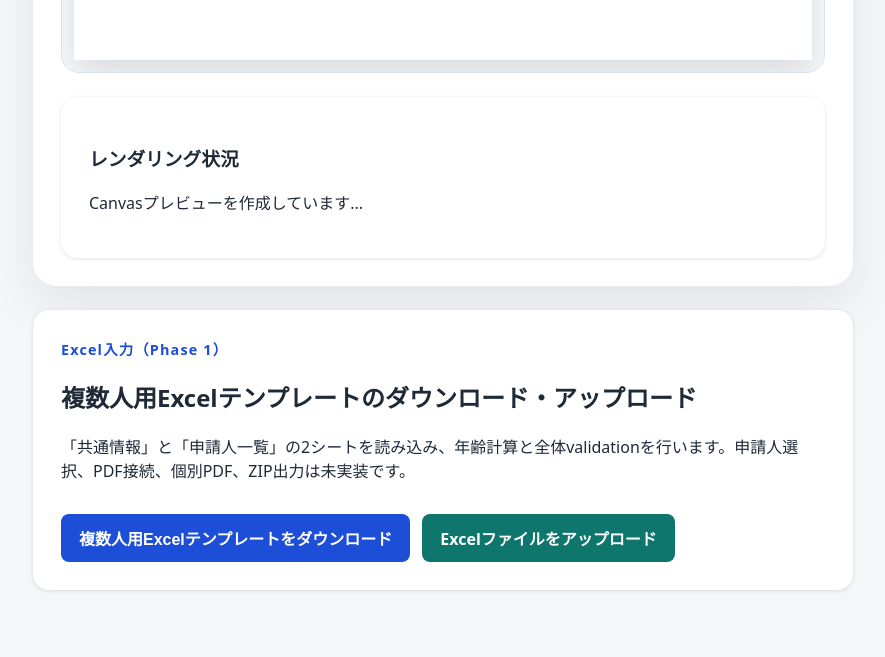
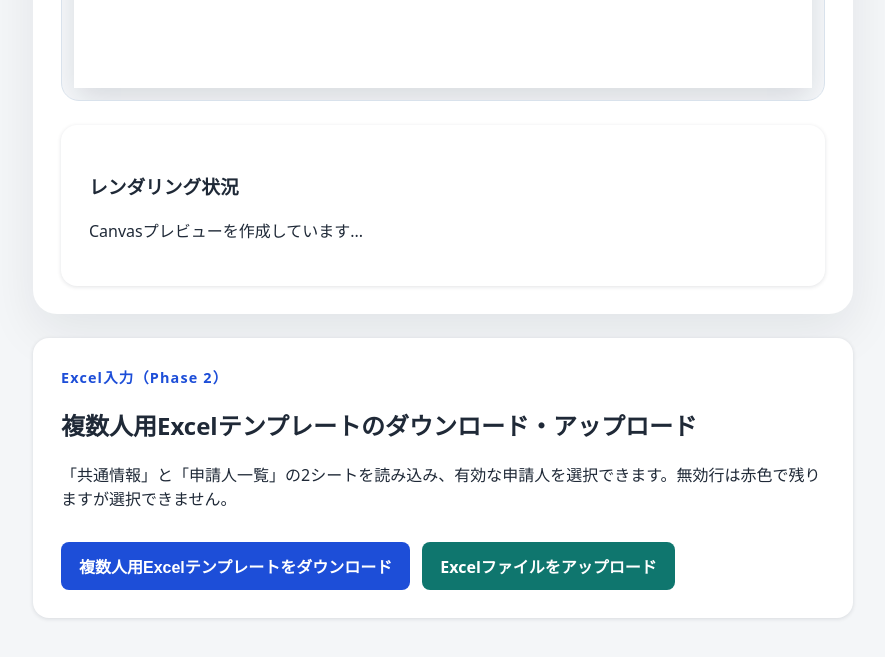
Before and after one commit to Steveston147/visa_shohei, a Next.js app: page / in a window 1280 px wide. Shown: the part 1583-2240 px from the top of the page, without its empty margins (197-1082 px from the left). Built offline with nearby package versions, Linux system fonts and the light colour scheme; a web font is replaced by a local one.

Commit message:
Connect selected applicant to PDF preview and export

```diff
--- a/src/app/page.tsx
+++ b/src/app/page.tsx
@@ -1,8 +1,10 @@
 'use client';
 
 import { useEffect, useRef, useState, type ChangeEvent } from 'react';
-import type { BatchParseResult, ValidationIssue } from '../domain/batchApplicant';
-import { fixedInvitationReasonSample, invitationReasonDownloadBaseName } from '../domain/invitationReasonData';
+import type { BatchApplicant, BatchParseResult, CommonInfo, ValidationIssue } from '../domain/batchApplicant';
+import { requiredCommonKeys } from '../domain/batchApplicant';
+import { createInvitationReasonPdfFilename, toInvitationReasonData } from '../domain/batchInvitationMapping';
+import { fixedInvitationReasonSample, invitationReasonDownloadBaseName, type InvitationReasonData } from '../domain/invitationReasonData';
 import { batchTemplateFilename, createBatchWorkbook, parseBatchWorkbook } from '../lib/batchExcel';
 import { canvasToPngBlob, InvitationRenderError } from '../pdf/canvasText';
 import { exportInvitationPdf } from '../pdf/exportInvitationPdf';
@@ -13,142 +15,129 @@ type XlsxModule = typeof import('xlsx/xlsx.mjs');
 async function loadXlsx(): Promise<XlsxModule> { return import('xlsx/xlsx.mjs'); }
 
 function PreviewGroup({ title, rows }: { title: string; rows: { label: string; value: string | number | undefined }[] }) {
-  return (
-    <section className="previewGroup">
-      <h3>{title}</h3>
-      <dl>{rows.map((row) => <div key={row.label}><dt>{row.label}</dt><dd>{row.value || '（未入力）'}</dd></div>)}</dl>
-    </section>
-  );
+  return <section className="previewGroup"><h3>{title}</h3><dl>{rows.map((row) => <div key={row.label}><dt>{row.label}</dt><dd>{row.value || '（未入力）'}</dd></div>)}</dl></section>;
 }
 
 function IssueList({ title, issues, className }: { title: string; issues: ValidationIssue[]; className: string }) {
   return <div className={`validationBlock ${className}`}><h3>{title}</h3>{issues.length ? <ul>{issues.map((issue, index) => <li key={`${issue.level}-${issue.scope}-${issue.sourceRow}-${issue.field}-${index}`}>{issue.sourceRow ? `${issue.sourceRow}行目: ` : ''}[{issue.scope}] {issue.field}: {issue.message}</li>)}</ul> : <p>ありません。</p>}</div>;
 }
 
-function ExcelPreview({ result }: { result: BatchParseResult }) {
+function completeCommonInfo(common: Partial<CommonInfo>): CommonInfo | null {
+  if (requiredCommonKeys.some((key) => !String(common[key] ?? '').trim())) return null;
+  return {
+    programName: common.programName!, documentDate: common.documentDate!, diplomaticMission: common.diplomaticMission!,
+    inviterPostalCode: common.inviterPostalCode!, inviterAddress: common.inviterAddress!, inviterName: common.inviterName!, inviterPhone: common.inviterPhone!, inviterExtension: common.inviterExtension ?? '',
+    organisationName: common.organisationName!, contactPersonName: common.contactPersonName!, contactPhone: common.contactPhone!, contactExtension: common.contactExtension ?? '',
+    invitationPurpose: common.invitationPurpose!, invitationBackground: common.invitationBackground!, relationshipToApplicant: common.relationshipToApplicant!,
+  };
+}
+
+function ExcelPreview({ result, selectedSequence, onSelectApplicant }: { result: BatchParseResult; selectedSequence: number | null; onSelectApplicant: (applicant: BatchApplicant) => void }) {
   const errors = result.issues.filter((issue) => issue.level === 'error');
   const warnings = result.issues.filter((issue) => issue.level === 'warning');
+  const rowErrors = new Set(errors.filter((issue) => issue.scope === 'applicant' && issue.sourceRow).map((issue) => issue.sourceRow));
+  const selectedApplicant = result.applicants.find((applicant) => applicant.sequence === selectedSequence) ?? null;
   return (
     <section className="excelPreview">
-      <h3>複数人Excel取込結果</h3>
-      <p className="fileName">ファイル名: {result.fileName}</p>
+      <h3>複数人Excel取込結果</h3><p className="fileName">ファイル名: {result.fileName}</p>
       <div className="statsGrid">
-        <div><span>読込人数</span><strong>{result.loadedApplicantRows}</strong></div>
-        <div><span>有効な申請人数</span><strong>{result.validApplicantCount}</strong></div>
-        <div><span>エラー件数</span><strong>{errors.length}</strong></div>
-        <div><span>警告件数</span><strong>{warnings.length}</strong></div>
+        <div><span>読込人数</span><strong>{result.loadedApplicantRows}</strong></div><div><span>有効な申請人数</span><strong>{result.validApplicantCount}</strong></div>
+        <div><span>エラー件数</span><strong>{errors.length}</strong></div><div><span>警告件数</span><strong>{warnings.length}</strong></div>
         <div className={result.canGenerateBatch ? 'ready' : 'notReady'}><span>一括生成準備状況</span><strong>{result.canGenerateBatch ? '準備OK' : '未準備'}</strong></div>
       </div>
+      <p className="selectedApplicant">現在選択中の申請人: {selectedApplicant ? `${selectedApplicant.sequence}. ${selectedApplicant.passportName}` : '（未選択）'}</p>
       <PreviewGroup title="共通情報の概要" rows={[
-        { label: 'プログラム名', value: result.common.programName },
-        { label: '作成日', value: result.common.documentDate },
-        { label: '宛先公館', value: result.common.diplomaticMission },
-        { label: '招へい人', value: result.common.inviterName },
-        { label: '担当者所属先', value: result.common.organisationName },
-        { label: '担当者氏名', value: result.common.contactPersonName },
-        { label: '招へい目的', value: result.common.invitationPurpose },
-        { label: '招へい経緯', value: result.common.invitationBackground },
-        { label: '申請人との関係', value: result.common.relationshipToApplicant },
+        { label: 'プログラム名', value: result.common.programName }, { label: '作成日', value: result.common.documentDate }, { label: '宛先公館', value: result.common.diplomaticMission },
+        { label: '招へい人', value: result.common.inviterName }, { label: '担当者所属先', value: result.common.organisationName }, { label: '担当者氏名', value: result.common.contactPersonName },
+        { label: '招へい目的', value: result.common.invitationPurpose }, { label: '招へい経緯', value: result.common.invitationBackground }, { label: '申請人との関係', value: result.common.relationshipToApplicant },
       ]} />
-      <section className="previewGroup">
-        <h3>申請人一覧</h3>
-        <div className="tableWrap">
-          <table>
-            <thead>
-              <tr><th>連番</th><th>Excel行</th><th>氏名</th><th>国籍</th><th>職業</th><th>性別</th><th>生年月日</th><th>自動計算年齢</th><th>状態</th></tr>
-            </thead>
-            <tbody>
-              {result.reviewApplicants.map((applicant) => (
-                <tr key={`${applicant.sourceRow}-${applicant.sequence}`} className={applicant.status === 'error' ? 'rowError' : ''}>
-                  <td>{applicant.sequence}</td>
-                  <td>{applicant.sourceRow}</td>
-                  <td>{applicant.passportName || '（未入力）'}</td>
-                  <td>{applicant.nationality || '（未入力）'}</td>
-                  <td>{applicant.occupation || '（未入力）'}</td>
-                  <td>{applicant.gender || '（未入力）'}</td>
-                  <td>{applicant.dateOfBirth || '（未入力）'}</td>
-                  <td>{applicant.calculatedAge ?? '（計算不可）'}</td>
-                  <td>{applicant.status === 'valid' ? '有効' : applicant.errors.join('／')}</td>
-                </tr>
-              ))}
-            </tbody>
-          </table>
-        </div>
-        {result.reviewApplicants.length ? null : <p>申請人は読み込まれていません。</p>}
-      </section>
-      <IssueList title="エラー一覧" issues={errors} className="errors" />
-      <IssueList title="警告一覧" issues={warnings} className="warnings" />
+      <section className="previewGroup"><h3>申請人一覧</h3><div className="tableWrap"><table><thead><tr><th>選択</th><th>連番</th><th>Excel行</th><th>氏名</th><th>国籍</th><th>職業</th><th>性別</th><th>生年月日</th><th>年齢</th><th>状態</th></tr></thead><tbody>
+        {result.reviewApplicants.map((row) => {
+          const applicant = result.applicants.find((item) => item.sequence === row.sequence) ?? null;
+          const isSelected = row.sequence === selectedSequence;
+          const hasError = row.status === 'error' || rowErrors.has(row.sourceRow);
+          return <tr key={`${row.sourceRow}-${row.sequence}`} className={`${hasError ? 'rowError' : ''} ${isSelected ? 'rowSelected' : ''}`.trim()} onClick={() => applicant && onSelectApplicant(applicant)}>
+            <td><button type="button" className="selectApplicantButton" disabled={!applicant} onClick={(event) => { event.stopPropagation(); if (applicant) onSelectApplicant(applicant); }}>{isSelected ? '選択中' : applicant ? '選択' : '不可'}</button></td>
+            <td>{row.sequence}</td><td>{row.sourceRow}</td><td>{row.passportName || '（未入力）'}</td><td>{row.nationality || '（未入力）'}</td><td>{row.occupation || '（未入力）'}</td><td>{row.gender || '（未入力）'}</td><td>{row.dateOfBirth || '（未入力）'}</td><td>{row.calculatedAge ?? '（計算不可）'}</td><td>{row.status === 'valid' ? '有効' : row.errors.join('／')}</td>
+          </tr>;
+        })}
+      </tbody></table></div>{result.reviewApplicants.length ? null : <p>申請人は読み込まれていません。</p>}</section>
+      <IssueList title="エラー一覧" issues={errors} className="errors" /><IssueList title="警告一覧" issues={warnings} className="warnings" />
     </section>
   );
 }
 
 function downloadBlob(blob: Blob, filename: string) {
-  const url = URL.createObjectURL(blob);
-  const link = document.createElement('a');
-  link.href = url;
-  link.download = filename;
-  document.body.appendChild(link);
-  link.click();
-  link.remove();
-  window.setTimeout(() => URL.revokeObjectURL(url), 1000);
+  const url = URL.createObjectURL(blob); const link = document.createElement('a'); link.href = url; link.download = filename; document.body.appendChild(link); link.click(); link.remove(); window.setTimeout(() => URL.revokeObjectURL(url), 1000);
 }
 
 function toJapaneseRenderError(error: unknown) {
-  if (error instanceof InvitationRenderError) return error.message;
-  if (error instanceof Error) return error.message;
-  return 'レンダリング中に不明なエラーが発生しました。';
+  if (error instanceof InvitationRenderError) return error.message; if (error instanceof Error) return error.message; return 'レンダリング中に不明なエラーが発生しました。';
 }
 
 export default function Home() {
   const previewCanvasRef = useRef<HTMLCanvasElement | null>(null);
-  const [renderMessage, setRenderMessage] = useState('Canvasプレビューを生成できます。ExcelデータはこのPDF出力にはまだ接続していません。');
+  const [renderMessage, setRenderMessage] = useState('Canvasプレビューを生成できます。');
   const [renderError, setRenderError] = useState<string | null>(null);
   const [isRendering, setIsRendering] = useState(false);
   const [isDebug, setIsDebug] = useState(false);
   const [excelResult, setExcelResult] = useState<BatchParseResult | null>(null);
+  const [selectedSequence, setSelectedSequence] = useState<number | null>(null);
 
   useEffect(() => { setIsDebug(new URLSearchParams(window.location.search).get('debug') === '1'); }, []);
+
+  function getSelectedUploadedData(): { applicant: BatchApplicant; data: InvitationReasonData } | null {
+    const applicant = excelResult?.applicants.find((item) => item.sequence === selectedSequence) ?? null;
+    const common = excelResult ? completeCommonInfo(excelResult.common) : null;
+    return applicant && common ? { applicant, data: toInvitationReasonData(common, applicant) } : null;
+  }
 
   async function regeneratePreview(debugOverride = isDebug) {
     setIsRendering(true); setRenderError(null); setRenderMessage('Canvasプレビューを作成しています...');
     try {
       if (!previewCanvasRef.current) throw new InvitationRenderError('CANVAS_CONTEXT', 'Canvasを初期化できませんでした。');
-      await renderInvitationCanvas(fixedInvitationReasonSample, { canvas: previewCanvasRef.current, debug: debugOverride });
-      setRenderMessage(debugOverride ? 'デバッグ枠付きCanvasプレビューを作成しました。ダウンロードにはデバッグ枠は入りません。' : 'Canvasプレビューを作成しました。');
+      const selected = getSelectedUploadedData();
+      await renderInvitationCanvas(selected?.data ?? fixedInvitationReasonSample, { canvas: previewCanvasRef.current, debug: debugOverride });
+      setRenderMessage(selected ? `選択中の申請人「${selected.applicant.passportName}」のCanvasプレビューを作成しました。` : '固定サンプルのCanvasプレビューを作成しました。');
     } catch (caughtError) { console.error(caughtError); setRenderError(toJapaneseRenderError(caughtError)); setRenderMessage('Canvasプレビューの作成に失敗しました。'); }
     finally { setIsRendering(false); }
   }
-  useEffect(() => { void regeneratePreview(isDebug); }, [isDebug]);
+
+  useEffect(() => { void regeneratePreview(isDebug); }, [isDebug, excelResult, selectedSequence]);
 
   async function downloadCompletedPng() {
     setIsRendering(true); setRenderError(null); setRenderMessage('PNGを作成しています...');
-    try { const canvas = await renderInvitationCanvas(fixedInvitationReasonSample, { debug: false }); const blob = await canvasToPngBlob(canvas); downloadBlob(blob, `${invitationReasonDownloadBaseName}.png`); setRenderMessage('完成PNGを作成しました。ダウンロードをご確認ください。'); }
-    catch (caughtError) { console.error(caughtError); setRenderError(toJapaneseRenderError(caughtError)); setRenderMessage('PNG作成に失敗しました。'); }
-    finally { setIsRendering(false); }
+    try { const selected = getSelectedUploadedData(); const canvas = await renderInvitationCanvas(selected?.data ?? fixedInvitationReasonSample, { debug: false }); const blob = await canvasToPngBlob(canvas); downloadBlob(blob, `${invitationReasonDownloadBaseName}.png`); setRenderMessage('完成PNGを作成しました。'); }
+    catch (caughtError) { console.error(caughtError); setRenderError(toJapaneseRenderError(caughtError)); setRenderMessage('PNG作成に失敗しました。'); } finally { setIsRendering(false); }
   }
 
   async function downloadCompletedPdf() {
     setIsRendering(true); setRenderError(null); setRenderMessage('PDFを作成しています...');
-    try { const canvas = await renderInvitationCanvas(fixedInvitationReasonSample, { debug: false }); const blob = await exportInvitationPdf(canvas); downloadBlob(blob, `${invitationReasonDownloadBaseName}.pdf`); setRenderMessage('完成PDFを作成しました。ダウンロードをご確認ください。'); }
-    catch (caughtError) { console.error(caughtError); setRenderError(toJapaneseRenderError(caughtError)); setRenderMessage('PDF作成に失敗しました。'); }
-    finally { setIsRendering(false); }
+    try { const canvas = await renderInvitationCanvas(fixedInvitationReasonSample, { debug: false }); const blob = await exportInvitationPdf(canvas); downloadBlob(blob, `${invitationReasonDownloadBaseName}.pdf`); setRenderMessage('固定サンプルPDFを作成しました。'); }
+    catch (caughtError) { console.error(caughtError); setRenderError(toJapaneseRenderError(caughtError)); setRenderMessage('PDF作成に失敗しました。'); } finally { setIsRendering(false); }
+  }
+
+  async function downloadSelectedApplicantPdf() {
+    const selected = getSelectedUploadedData(); if (!selected) return;
+    setIsRendering(true); setRenderError(null); setRenderMessage('選択中の申請人PDFを作成しています...');
+    try { const canvas = await renderInvitationCanvas(selected.data, { debug: false }); const blob = await exportInvitationPdf(canvas); downloadBlob(blob, createInvitationReasonPdfFilename(selected.applicant)); setRenderMessage('選択中の申請人PDFを作成しました。'); }
+    catch (caughtError) { console.error(caughtError); setRenderError(toJapaneseRenderError(caughtError)); setRenderMessage('選択中の申請人PDF作成に失敗しました。'); } finally { setIsRendering(false); }
   }
 
   async function downloadExcelTemplate() { const XLSX = await loadXlsx(); XLSX.writeFile(createBatchWorkbook(XLSX), batchTemplateFilename); }
 
   async function handleExcelUpload(event: ChangeEvent<HTMLInputElement>) {
-    const file = event.target.files?.[0];
-    if (!file) return;
-    try { const XLSX = await loadXlsx(); const workbook = XLSX.read(await file.arrayBuffer(), { type: 'array', cellDates: true }); setExcelResult(parseBatchWorkbook(XLSX, workbook, file.name)); }
-    catch (caughtError) { setExcelResult({ fileName: file.name, common: {}, reviewApplicants: [], applicants: [], loadedApplicantRows: 0, validApplicantCount: 0, canGenerateBatch: false, issues: [{ level: 'error', scope: 'common', field: 'file', message: caughtError instanceof Error ? caughtError.message : 'Excelファイルの読み込みに失敗しました。' }] }); }
+    const file = event.target.files?.[0]; if (!file) return;
+    try { const XLSX = await loadXlsx(); const workbook = XLSX.read(await file.arrayBuffer(), { type: 'array', cellDates: true }); const result = parseBatchWorkbook(XLSX, workbook, file.name); setExcelResult(result); setSelectedSequence(result.applicants[0]?.sequence ?? null); }
+    catch (caughtError) { setExcelResult({ fileName: file.name, common: {}, reviewApplicants: [], applicants: [], loadedApplicantRows: 0, validApplicantCount: 0, canGenerateBatch: false, issues: [{ level: 'error', scope: 'common', field: 'file', message: caughtError instanceof Error ? caughtError.message : 'Excelファイルの読み込みに失敗しました。' }] }); setSelectedSequence(null); }
     event.target.value = '';
   }
 
-  return (
-    <main>
-      <section className="hero"><p className="eyebrow">招へい理由書 作成ツール</p><h1>複数申請人Excel取込と固定サンプルPDF作成</h1><p>Phase 1では複数人用Excelテンプレート、読込、検証、一覧表示を追加します。アップロードデータはPDF生成へ接続しません。</p></section>
-      <section className="rendererSection"><p className="eyebrow">Fixed sample renderer</p><h2>Canvas PDF Renderer - Proof of Concept</h2><p>この検証版ではExcelデータをPDF生成へ接続せず、固定サンプル1名分だけを描画します。{isDebug ? ' debug=1 のためプレビューに赤い配置枠を表示しています。' : ''}</p><div className="buttonRow"><button type="button" onClick={() => regeneratePreview(isDebug)} disabled={isRendering}>{isRendering ? '処理中...' : 'プレビューを再生成'}</button><button type="button" onClick={downloadCompletedPng} disabled={isRendering}>完成PNGをダウンロード</button><button type="button" onClick={downloadCompletedPdf} disabled={isRendering}>完成PDFをダウンロード</button></div><div className="canvasFrame"><canvas ref={previewCanvasRef} width={2481} height={3508} aria-label="招へい理由書Canvasプレビュー" /></div><div className="result" aria-live="polite"><h3>レンダリング状況</h3><p>{renderMessage}</p>{renderError ? <p className="error">{renderError}</p> : null}</div></section>
-      <section className="excelSection"><p className="eyebrow">Excel入力（Phase 1）</p><h2>複数人用Excelテンプレートのダウンロード・アップロード</h2><p>「共通情報」と「申請人一覧」の2シートを読み込み、年齢計算と全体validationを行います。申請人選択、PDF接続、個別PDF、ZIP出力は未実装です。</p><div className="buttonRow"><button type="button" onClick={downloadExcelTemplate}>複数人用Excelテンプレートをダウンロード</button><label className="uploadButton">Excelファイルをアップロード<input type="file" accept=".xlsx,.xls" onChange={handleExcelUpload} /></label></div>{excelResult ? <ExcelPreview result={excelResult} /> : null}</section>
-    </main>
-  );
+  const selectedReady = getSelectedUploadedData() !== null;
+
+  return <main>
+    <section className="hero"><p className="eyebrow">招へい理由書 作成ツール</p><h1>複数申請人Excel取込と個別PDF作成</h1><p>Phase 2では、Excelから有効な申請人を選択し、Canvasプレビューと1名分の個別PDFへ接続します。ZIP一括生成はまだ行いません。</p></section>
+    <section className="rendererSection"><p className="eyebrow">Canvas PDF Renderer</p><h2>選択申請人プレビュー</h2><p>有効な申請人が選択されている場合はそのデータを描画し、それ以外は固定サンプルを表示します。</p><div className="buttonRow"><button type="button" onClick={() => regeneratePreview(isDebug)} disabled={isRendering}>{isRendering ? '処理中...' : 'プレビューを再生成'}</button><button type="button" onClick={downloadCompletedPng} disabled={isRendering}>完成PNGをダウンロード</button><button type="button" onClick={downloadCompletedPdf} disabled={isRendering}>固定サンプルPDFをダウンロード</button><button type="button" onClick={downloadSelectedApplicantPdf} disabled={isRendering || !selectedReady}>選択中の1名をPDFでダウンロード</button></div><div className="canvasFrame"><canvas ref={previewCanvasRef} width={2481} height={3508} aria-label="招へい理由書Canvasプレビュー" /></div><div className="result" aria-live="polite"><h3>レンダリング状況</h3><p>{renderMessage}</p>{renderError ? <p className="error">{renderError}</p> : null}</div></section>
+    <section className="excelSection"><p className="eyebrow">Excel入力（Phase 2）</p><h2>複数人用Excelテンプレートのダウンロード・アップロード</h2><p>「共通情報」と「申請人一覧」の2シートを読み込み、有効な申請人を選択できます。無効行は赤色で残りますが選択できません。</p><div className="buttonRow"><button type="button" onClick={downloadExcelTemplate}>複数人用Excelテンプレートをダウンロード</button><label className="uploadButton">Excelファイルをアップロード<input type="file" accept=".xlsx,.xls" onChange={handleExcelUpload} /></label></div>{excelResult ? <ExcelPreview result={excelResult} selectedSequence={selectedSequence} onSelectApplicant={(applicant) => setSelectedSequence(applicant.sequence)} /> : null}</section>
+  </main>;
 }
```
